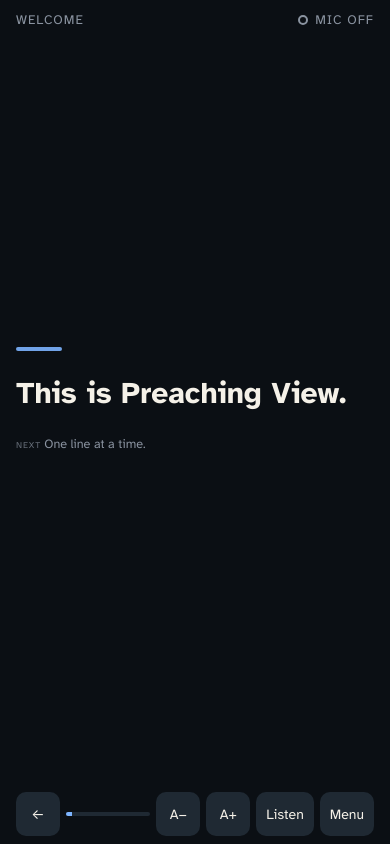
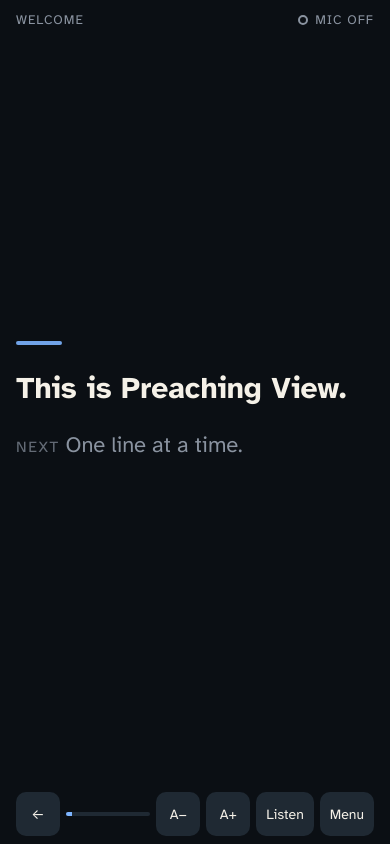
Before and after one commit to unfadingmemoriescom-arch/app-k7m2w, a plain HTML site: page index.html in a window 390 px wide. Drawn offline with Linux system fonts and the light colour scheme; no server answers.

Commit message:
Next line gets a phone-friendly minimum size that follows the text-size buttons
Co-Authored-By: Claude Fable 5.1 <noreply@anthropic.com>

```diff
--- a/app.js
+++ b/app.js
@@ -3,7 +3,7 @@
    the word stream it will need. */
 (function () {
   'use strict';
-  const VERSION = 'Preaching View 0.4.1 (tuned from Test 2, 2026-11-15)';
+  const VERSION = 'Preaching View 0.4.2 (bigger next line on phones, 2026-11-15)';
   const $ = id => document.getElementById(id);
   const now = () => performance.now();
 
@@ -76,6 +76,7 @@
     $('pos').textContent = (i + 1) + ' / ' + L.length;
     $('fill').style.width = ((i + 1) / L.length * 100) + '%';
     document.documentElement.style.setProperty('--size', 'clamp(' + Math.round(30 * scale) + 'px,' + (7.2 * scale).toFixed(2) + 'vw,' + Math.round(84 * scale) + 'px)');
+    document.documentElement.style.setProperty('--nextmin', Math.round(22 * scale) + 'px');
     if (sermon && sermon.id !== 'sample') store.set('pv.pos.' + sermon.id, i);
     store.set('pv.scale', scale);
     $('currentInfo').textContent = sermon.title + ' · ' + L.length + ' lines · line ' + (i + 1) + ' (' + c.s + ')';
--- a/index.html
+++ b/index.html
@@ -61,7 +61,7 @@ button.danger{color:var(--bad)}
 .para.on{opacity:.9}
 .now{font-size:var(--size);line-height:1.18;font-weight:700;text-wrap:balance;overflow-wrap:anywhere}
 .now.build{color:var(--gold)}
-.next{font-size:calc(var(--size)*.42);line-height:1.25;color:var(--dim);text-wrap:balance;overflow-wrap:anywhere}
+.next{font-size:max(calc(var(--size)*.42),var(--nextmin,22px));line-height:1.25;color:var(--dim);text-wrap:balance;overflow-wrap:anywhere}
 .next::before{content:"next  ";font-size:.7em;letter-spacing:.1em;text-transform:uppercase;opacity:.7}
 .next.build{color:color-mix(in srgb,var(--gold) 55%,var(--dim))}
 
```
